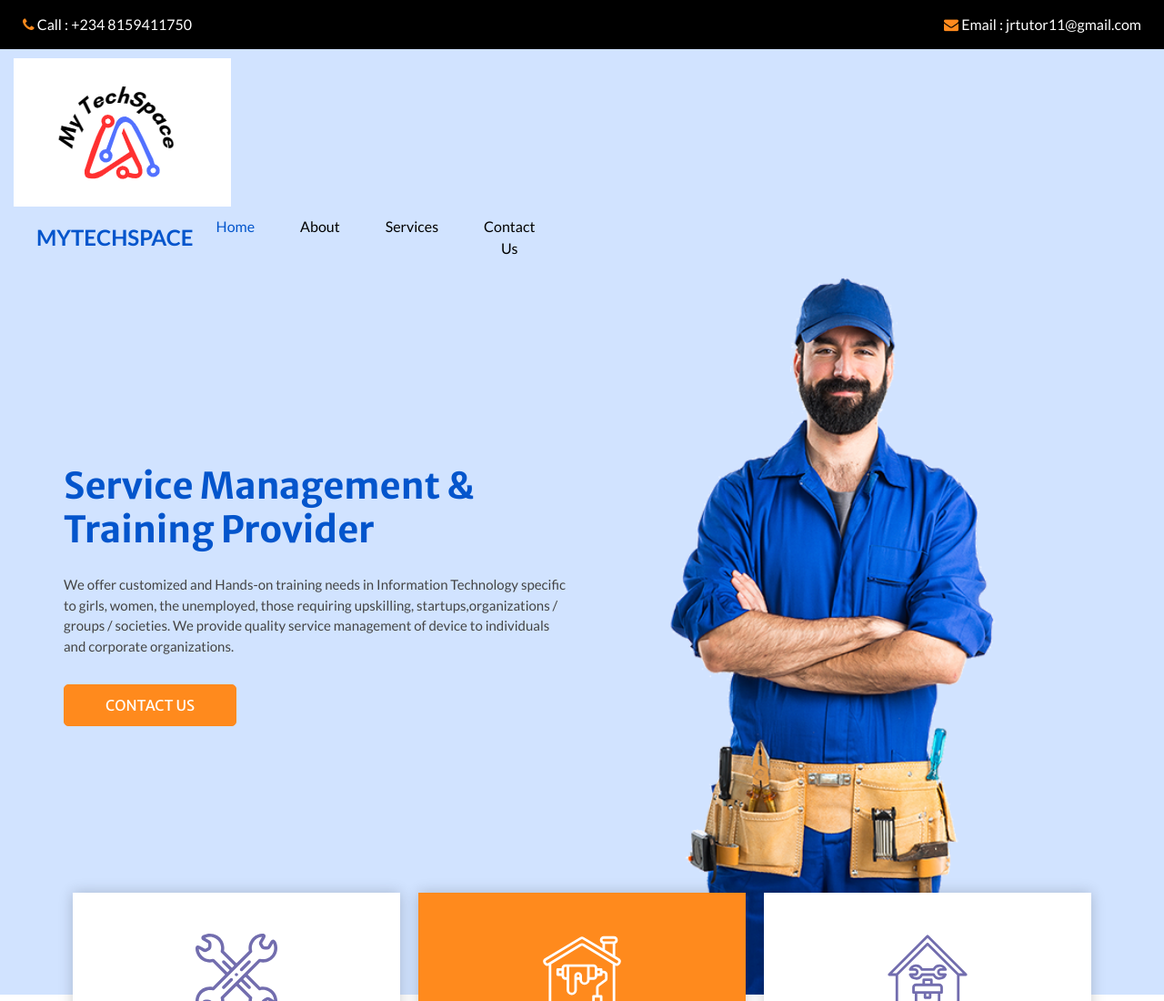
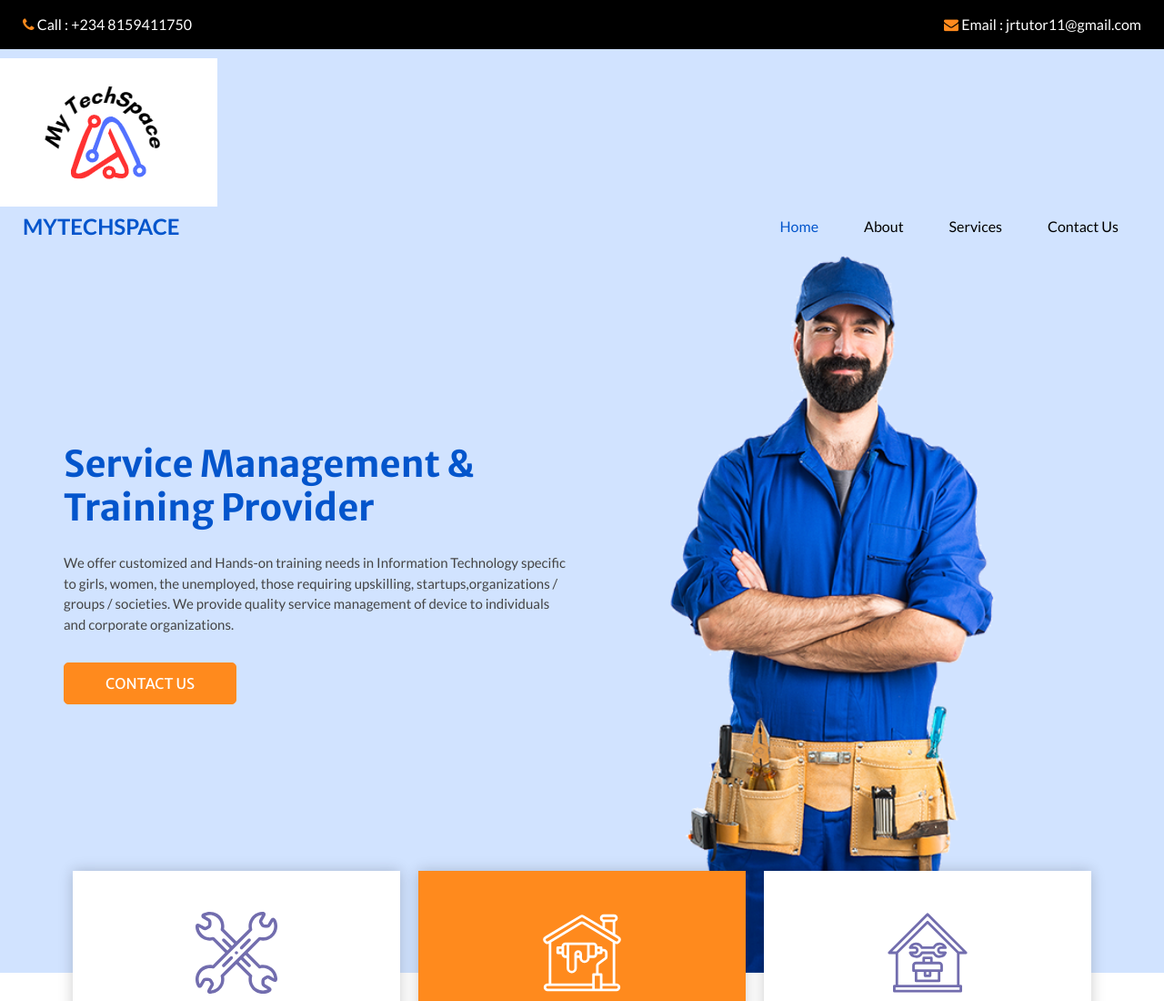
Before and after one commit to J-Raji/MyTechSpace, a plain HTML site: page index.html in a window 1280 px wide. Shown: the top 1100 px of the page at 91% size. Drawn offline with nearby package versions, Linux system fonts and the light colour scheme; some packages are replaced by stand-ins of ours.

Commit message:
Update index.html

```diff
--- a/index.html
+++ b/index.html
@@ -51,10 +51,7 @@
         </div>
       </div>
       <div class="header_bottom">
-        <div class="col-md-6">
-            <div class="img-box">
               <img src="images/logo.png" alt="">
-            </div>
           <div class="container-fluid">
           <nav class="navbar navbar-expand-lg custom_nav-container ">
             <a class="navbar-brand" href="index.html">
```
